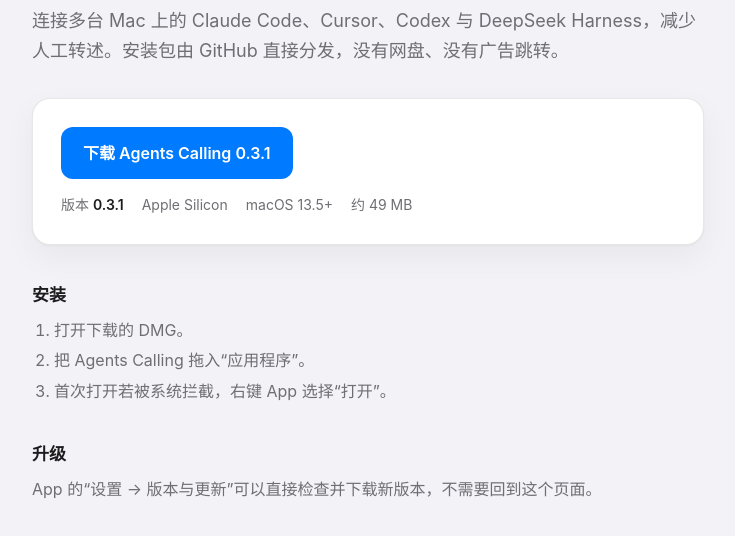
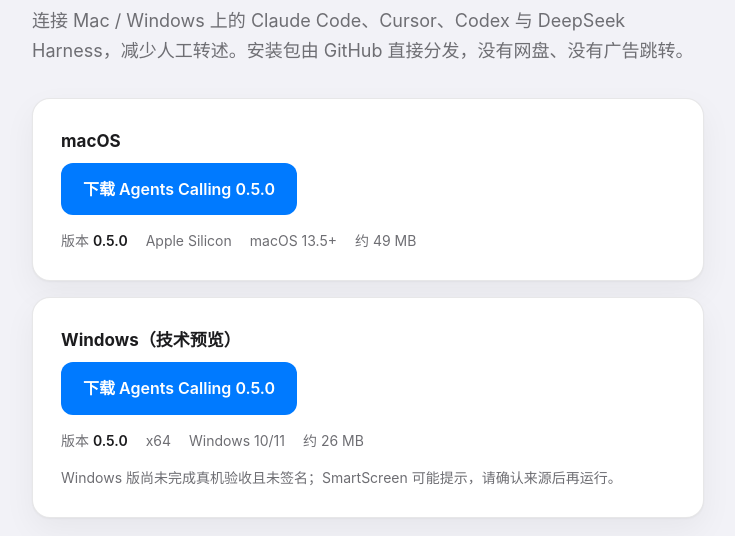
Before and after one commit to Yubin-spec/Sibyl, a website: page docs/index.html in a window 1280 px wide. Shown: the part 239-775 px from the top of the page, without its empty margins (272-1007 px from the left). Drawn offline with Linux system fonts and the light colour scheme.

Commit message:
docs: publish 0.5.0 downloads

```diff
--- a/docs/index.html
+++ b/docs/index.html
@@ -31,18 +31,26 @@
 <main>
   <div class="mark"><span>⇄</span>Agents Calling</div>
   <h1>让同一网络里的 AI 直接把问题聊清楚</h1>
-  <p class="lead">连接多台 Mac 上的 Claude Code、Cursor、Codex 与 DeepSeek Harness，减少人工转述。安装包由 GitHub 直接分发，没有网盘、没有广告跳转。</p>
+  <p class="lead">连接 Mac / Windows 上的 Claude Code、Cursor、Codex 与 DeepSeek Harness，减少人工转述。安装包由 GitHub 直接分发，没有网盘、没有广告跳转。</p>
 
   <div class="card">
-    <a class="download" href="https://github.com/Yubin-spec/Sibyl/releases/download/v0.3.1/AI-Bridge-0.3.1-arm64.dmg">下载 Agents Calling 0.3.1</a>
-    <div class="meta"><span>版本 <strong>0.3.1</strong></span><span>Apple Silicon</span><span>macOS 13.5+</span><span>约 49 MB</span></div>
+    <h2>macOS</h2>
+    <a class="download" href="https://github.com/Yubin-spec/Sibyl/releases/download/v0.5.0/Agents-Calling-0.5.0-arm64.dmg">下载 Agents Calling 0.5.0</a>
+    <div class="meta"><span>版本 <strong>0.5.0</strong></span><span>Apple Silicon</span><span>macOS 13.5+</span><span>约 49 MB</span></div>
+  </div>
+
+  <div class="card" style="margin-top:16px">
+    <h2>Windows（技术预览）</h2>
+    <a class="download" href="https://github.com/Yubin-spec/Sibyl/releases/download/v0.5.0/Agents-Calling-0.5.0-x64-setup.exe">下载 Agents Calling 0.5.0</a>
+    <div class="meta"><span>版本 <strong>0.5.0</strong></span><span>x64</span><span>Windows 10/11</span><span>约 26 MB</span></div>
+    <p class="lead" style="font-size:14px;margin:14px 0 0">Windows 版尚未完成真机验收且未签名；SmartScreen 可能提示，请确认来源后再运行。</p>
   </div>
 
   <section>
     <h2>安装</h2>
     <ol>
-      <li>打开下载的 DMG。</li>
-      <li>把 Agents Calling 拖入“应用程序”。</li>
+      <li>macOS：打开下载的 DMG，把 Agents Calling 拖入“应用程序”。</li>
+      <li>Windows：运行下载的安装程序，按提示完成当前用户安装。</li>
       <li>首次打开若被系统拦截，右键 App 选择“打开”。</li>
     </ol>
   </section>
@@ -61,7 +69,7 @@
     </ul>
   </section>
 
-  <footer>Agents Calling 0.3.1 · 直接由 GitHub Releases 提供安装包</footer>
+  <footer>Agents Calling 0.5.0 · 直接由 GitHub Releases 提供安装包</footer>
 </main>
 </body>
 </html>
```
